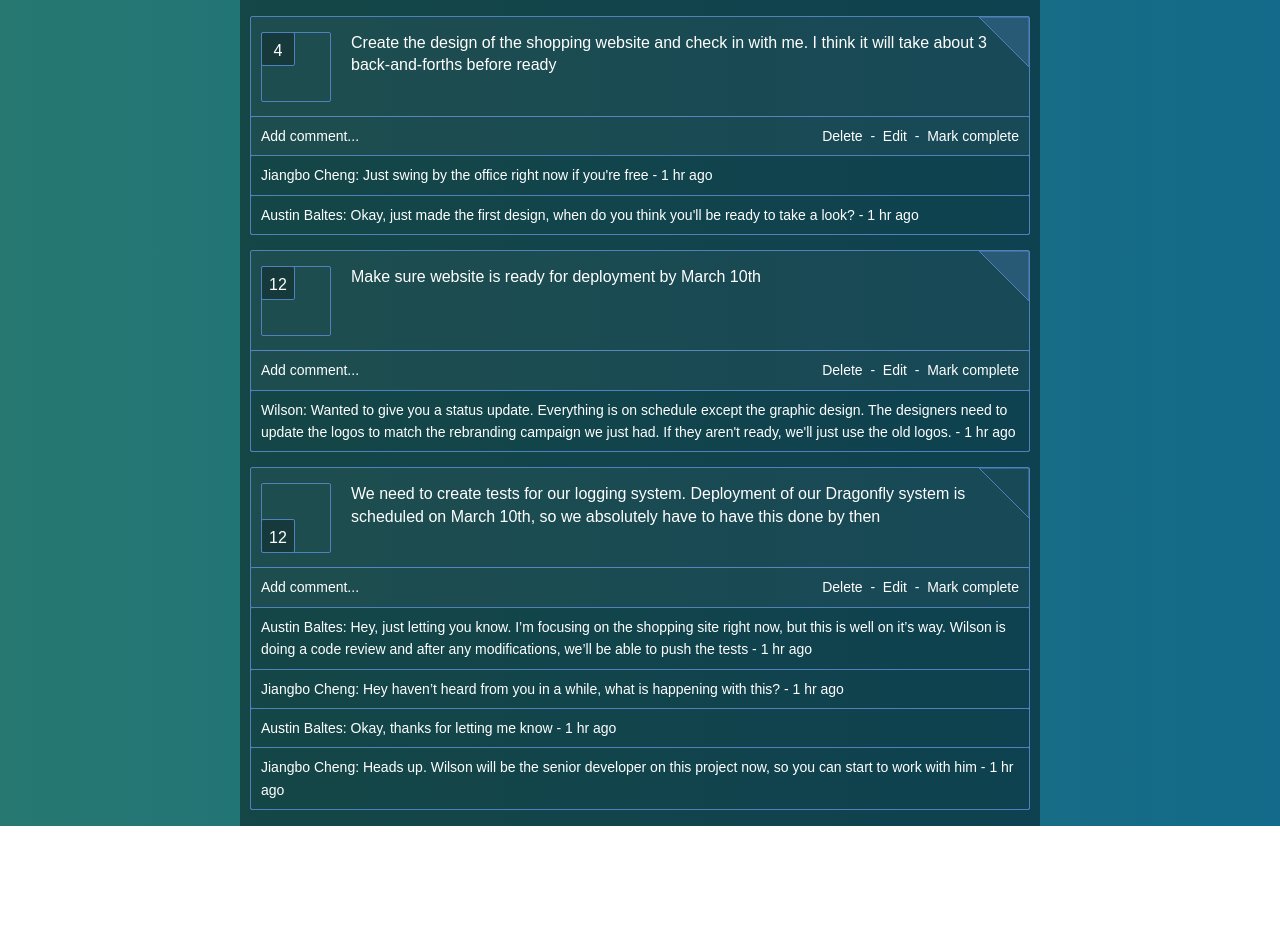
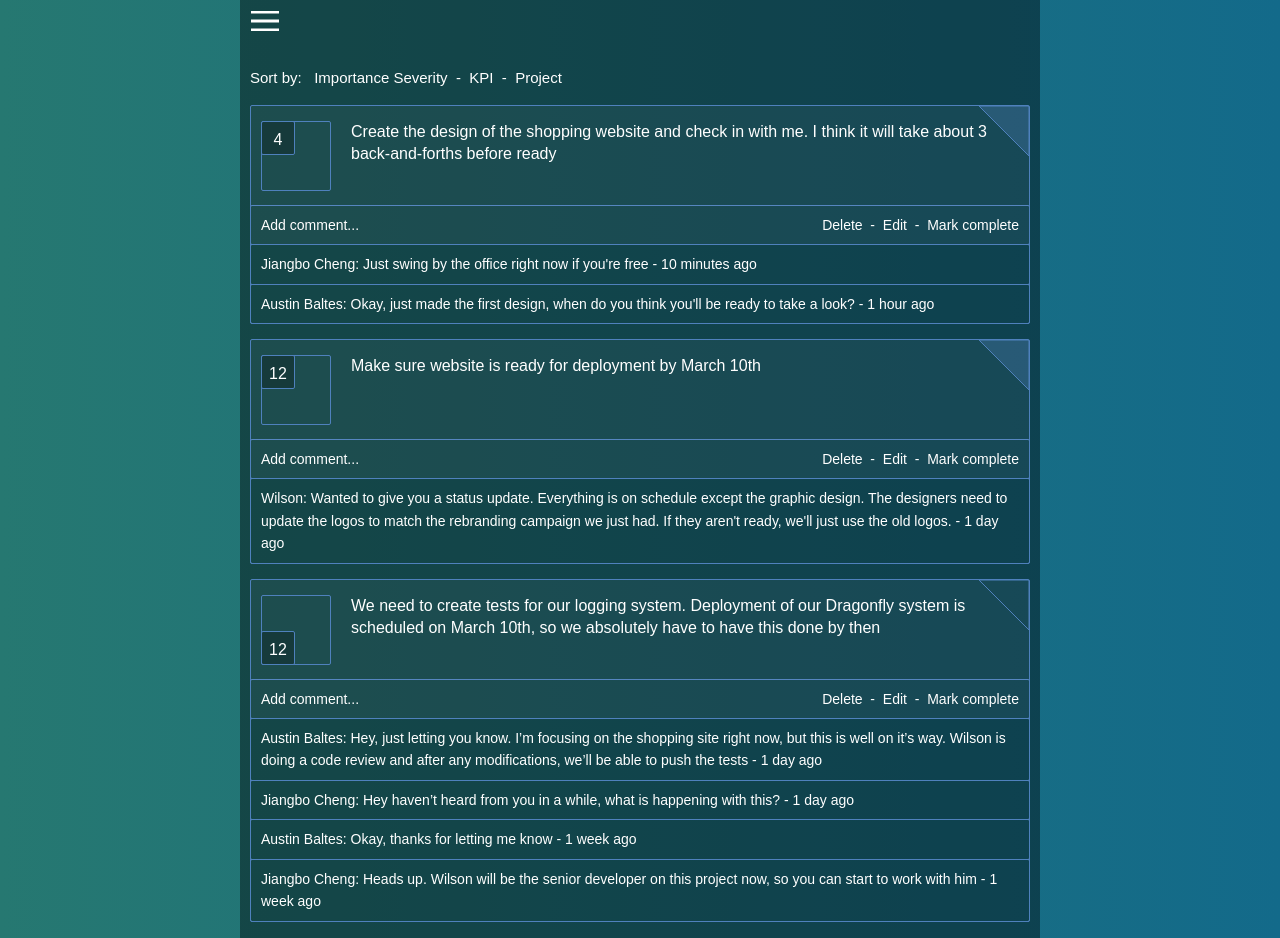
Before and after one commit to austinba/tasker-client-3, a React app: page / in a window 1280 px wide. Before the commit the page ends 826 px from the top, so only its background shows below. Built offline with nearby package versions, Linux system fonts and the light colour scheme.

Commit message:
added friendly post time readings

```diff
--- a/src/components/App.js
+++ b/src/components/App.js
@@ -8,8 +8,20 @@ const App = props => {
     <Task taskID={task.taskID} key={task.taskID} />
   )(props.tasks);
 
+  const menuIcon = (
+    <svg width="30" height="20" xmlns="http://www.w3.org/2000/svg" className="menu-icon">
+      <path d="M1,1 L29,1 M1,10 L29,10 M1,19 L29,19" />
+    </svg>
+  );
   return (
     <div className="main-container">
+      {menuIcon}
+      <div className="sort-actions">
+        Sort by:
+        &nbsp; <a href="#">Importance Severity</a>
+        &nbsp; -&nbsp; <a href="#">KPI</a>
+        &nbsp; -&nbsp; <a href="#">Project</a>
+      </div>
       {taskComponents}
     </div>
   );
--- a/src/components/Task.js
+++ b/src/components/Task.js
@@ -18,9 +18,12 @@ const Task = props => {
 
   const commentBoxes = _.map(comment => (
     <div className="box task-comment" key={comment.commentID}>
-      {comment.from}: {comment.comment} - 1 hr ago
+      {comment.from}: {comment.comment} - {dateToTimeElapsed(comment.date)} ago
     </div>
   ))(comments);
+
+  const taskDescription = !task.edit ? task.description :
+    <textarea>{task.edit.newDescription}</textarea>;
 
   return (
     <div className="box task-container">
@@ -30,13 +33,13 @@ const Task = props => {
         </svg>
         <ISBox level={task.importanceSeverity} dateDue={task.dateDue} />
         <div className="task-description">
-          {task.description}
+          {taskDescription}
         </div>
       </div>
       <div className="box task-actions">
-        Add comment...
+        <a href="#">Add comment...</a>
         <span className="right">
-          Delete&nbsp;&nbsp;-&nbsp;&nbsp;Edit&nbsp;&nbsp;-&nbsp;&nbsp;Mark&nbsp;complete
+          <a href="#">Delete</a>&nbsp;&nbsp;-&nbsp;&nbsp;<a href="#">Edit</a>&nbsp;&nbsp;-&nbsp;&nbsp;<a href="#">Mark&nbsp;complete</a>
         </span>
       </div>
       {commentBoxes}
@@ -50,3 +53,28 @@ const mapStateToProps = state => ({
 });
 
 export default connect(mapStateToProps)(Task);
+
+const timeSpans = [
+  ['centuries', 'century', time => time/100/365.25/24/60/60/1000],
+  ['decades'  , 'decade' , time => time/10/365.25/24/60/60/1000],
+  ['years'    , 'year'   , time => time/365.25/24/60/60/1000],
+  ['months'   , 'month'  , time => time/30.4/24/60/60/1000],
+  ['weeks'    , 'week'   , time => time/7/24/60/60/1000],
+  ['days'     , 'day'    , time => time/24/60/60/1000],
+  ['hours'    , 'hour'   , time => time/60/60/1000],
+  ['minutes'  , 'minute' , time => time/60/1000]
+];
+
+function dateToTimeElapsed(date){
+  const timeElapsed = (Date.now() - date);
+  for(let [pluralUnit, singularUnit, calc] of timeSpans) {
+    const timeElaspedInUnit = Math.round(calc(timeElapsed));
+    if (timeElaspedInUnit >= 2) {
+      return `${timeElaspedInUnit} ${pluralUnit}`;
+    }
+    if (timeElaspedInUnit >= 1) {
+      return `${timeElaspedInUnit} ${singularUnit}`;
+    }
+  }
+  return 'just now';
+}
--- a/src/index.js
+++ b/src/index.js
@@ -5,7 +5,6 @@ import App from './components/App';
 import configureStore from './store'
 import './styles/reset.css';
 import './styles/index.css';
-import 'material-design-icons/iconfont/material-icons.css';
 
 
 const store = configureStore();
--- a/src/reducers/initialState.js
+++ b/src/reducers/initialState.js
@@ -19,6 +19,9 @@ export const tasks = {
     importanceSeverity: 1,
     lastDateWorkedOn: hoursAgo(1),
     departmentGoal: 'Goal #1',
+    addingComment: {
+      comment: `Okay, I'll be right there!`
+    },
     comments: [
       {
         commentID: 1,
--- a/src/styles/index.css
+++ b/src/styles/index.css
@@ -14,6 +14,7 @@ html {
   margin: 0;
   box-sizing: border-box;
   min-height: 100%;
+  color: white;
 }
 * {
   box-sizing: inherit;
@@ -40,3 +41,28 @@ body {
   width: 100%;
   max-width: 800px;
 }
+
+.menu-icon {
+  margin: 10px;
+}
+.menu-icon path {
+  stroke: white;
+  stroke-width: 3px;
+}
+.menu-icon:hover path {
+  stroke: rgb(95, 168, 246);
+}
+a {
+  color: inherit;
+  text-decoration: inherit;
+  font-size: inherit;
+  font-family: inherit;
+}
+a:hover {
+  color: rgb(95, 168, 246);
+}
+.sort-actions {
+  margin: 20px 10px 15px 10px;
+  font-weight: 400;
+  font-size: 15px
+}
--- a/src/styles/tasks.css
+++ b/src/styles/tasks.css
@@ -76,3 +76,6 @@
 .corner-working-on-marker.filled {
   fill: rgba(79, 129, 189, 0.3);
 }
+.corner-working-on-marker:hover {
+  fill: rgba(79, 129, 189, 0.15) !important;
+}
```
